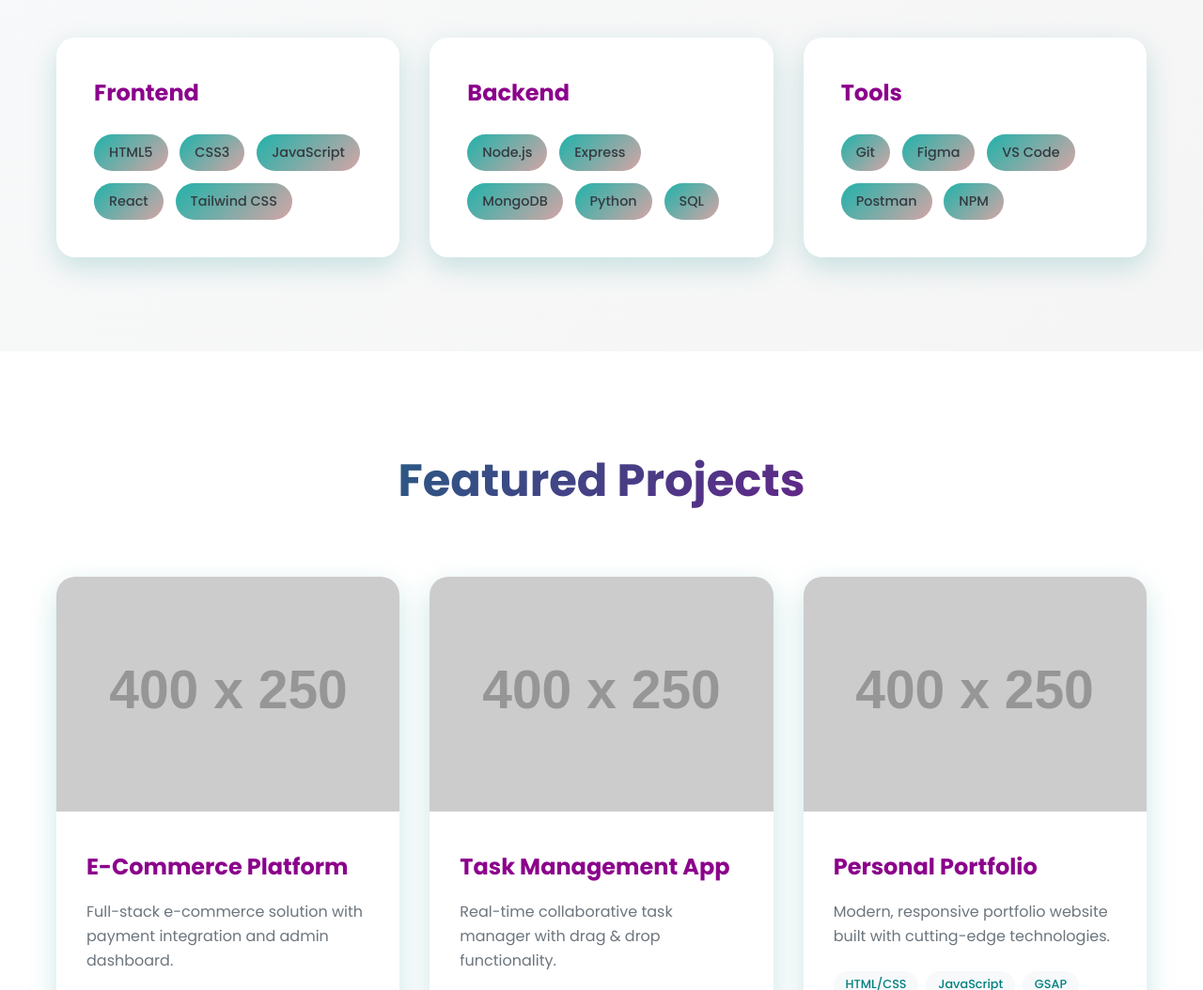
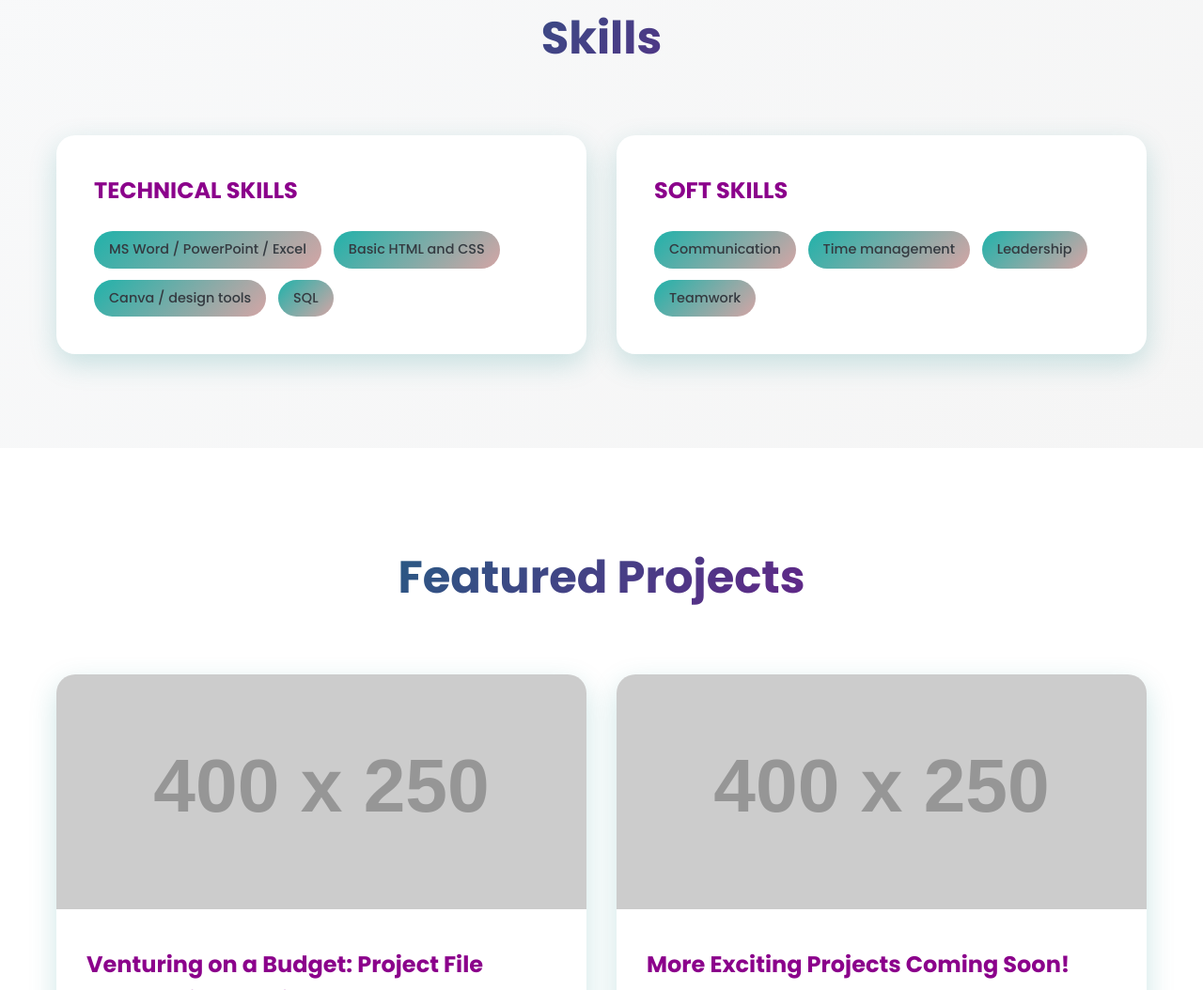
Before and after one commit to vani2810/resume-website-, a plain HTML site: page index.html in a window 1280 px wide. Shown: the part 1746-2800 px from the top of the page at 94% size. Drawn offline with Linux system fonts and the light colour scheme; placeholder pictures from the web are drawn by us.

Commit message:
index.html

```diff
--- a/index.html
+++ b/index.html
@@ -45,18 +45,19 @@
         <div class="hero-container">
             <div class="hero-content">
                 <h1 class="hero-title">Hi, I'm <span class="highlight">Vani Goel</span></h1>
-                <p class="hero-subtitle">Full Stack Developer & UI/UX Designer</p>
+
                 <p class="hero-description">
-                    Passionate about creating beautiful, functional web experiences
-                    that solve real-world problems with clean, modern code.
+                    “Hi, I’m Vani Goel, living in Ahmedabad, Gujarat.
+A BBA student with a strong interest in business, marketing, and entrepreneurship. I enjoy turning small ideas into practical projects and learning through real-world experiences.”
                 </p>
                 <div class="hero-buttons">
                     <a href="#projects" class="btn btn-primary">View My Work</a>
                     <a href="#contact" class="btn btn-secondary">Get In Touch</a>
                 </div>
             </div>
+
 <div class="hero-image">
-                <div class="profile-image"></div>
+    <img src="images/vani.jpg" alt="Vani Goel" class="profile-image">
 </div>
         </div>
     </section>
@@ -68,10 +69,12 @@
             <div class="about-content">
                 <div class="about-text">
                     <p>
-                        I'm a dedicated Full Stack Developer with a keen eye for design.
-                        I love turning complex problems into simple, beautiful solutions.
-                        Currently focused on building responsive web applications using
-                        modern technologies.
+                        I am a motivated BBA student with a strong interest in business,
+                        marketing, and creative problem-solving. I enjoy learning new skills
+                        and applying them through academic projects and presentations. I am
+                        known for my discipline, adaptability, and ability to work well both
+                        independently and in teams. I aim to build a strong foundation in commerce
+                        while continuously growing my knowledge and practical experience.
                     </p>
                     <div class="about-stats">
                         <div class="stat">
@@ -98,33 +101,22 @@
             <h2 class="section-title">Skills</h2>
             <div class="skills-grid">
                 <div class="skill-category">
-                    <h3>Frontend</h3>
+                    <h3>TECHNICAL SKILLS</h3>
                     <div class="skill-tags">
-                        <span>HTML5</span>
-                        <span>CSS3</span>
-                        <span>JavaScript</span>
-                        <span>React</span>
-                        <span>Tailwind CSS</span>
-                    </div>
-                </div>
-                <div class="skill-category">
-                    <h3>Backend</h3>
-                    <div class="skill-tags">
-                        <span>Node.js</span>
-                        <span>Express</span>
-                        <span>MongoDB</span>
-                        <span>Python</span>
+                        <span>MS Word / PowerPoint / Excel</span>
+                        <span>Basic HTML and CSS</span>
+                        <span>Canva / design tools</span>
                         <span>SQL</span>
                     </div>
                 </div>
                 <div class="skill-category">
-                    <h3>Tools</h3>
+                    <h3>SOFT SKILLS</h3>
                     <div class="skill-tags">
-                        <span>Git</span>
-                        <span>Figma</span>
-                        <span>VS Code</span>
-                        <span>Postman</span>
-                        <span>NPM</span>
+                        <span>Communication</span>
+                        <span>Time management</span>
+                        <span>Leadership</span>
+                        <span>Teamwork</span>
+
                     </div>
                 </div>
             </div>
@@ -136,49 +128,38 @@
     <div class="container">
         <h2 class="section-title">Featured Projects</h2>
         <div class="projects-grid">
+            <!-- YOUR MAIN PROJECT -->
             <div class="project-card">
                 <div class="project-image">
-                        <img src="https://via.placeholder.com/400x250/008080/ffffff?text=E-Commerce" alt="E-Commerce">
+                    <img src="https://via.placeholder.com/400x250/008080/ffffff?text=Budget+Project" alt="Budget Project">
                 </div>
                 <div class="project-content">
-                        <h3>E-Commerce Platform</h3>
-                        <p>Full-stack e-commerce solution with payment integration and admin dashboard.</p>
+                    <h3>Venturing on a Budget: Project File Preparation Service for Board Students</h3>
+                    <p>This project focuses on starting a small-scale business with a minimal investment of <strong>₹200</strong>, offering creative and well-structured project file preparation services to 10th and 12th board students. The venture aimed to reduce students' academic stress by providing neatly designed files, resulting in a <strong>profit of ₹300</strong>. It highlights the importance of opportunity identification, timing, and effective execution in entrepreneurship.</p>
                     <div class="project-tech">
-                            <span>React</span>
-                            <span>Node.js</span>
-                            <span>MongoDB</span>
+                        <span>A4 Sheets</span>
+                        <span>Chart Papers</span>
+                        <span>Decorative Materials</span>
+                        <span>Creative Designing</span>
+                        <span>UPI Payments</span>
+                        <span>Networking</span>
                     </div>
                     <a href="#" class="project-link">View Project</a>
                 </div>
             </div>
+
+            <!-- COMING SOON CARD -->
             <div class="project-card">
                 <div class="project-image">
-                        <img src="https://via.placeholder.com/400x250/8B008B/ffffff?text=Task+Manager" alt="Task Manager">
+                    <img src="https://via.placeholder.com/400x250/8B008B/ffffff?text=Coming+Soon" alt="Coming Soon">
                 </div>
                 <div class="project-content">
-                        <h3>Task Management App</h3>
-                        <p>Real-time collaborative task manager with drag & drop functionality.</p>
+                    <h3>More Exciting Projects Coming Soon!</h3>
+                    <p>Building amazing projects. Stay tuned for updates!</p>
                     <div class="project-tech">
-                            <span>Next.js</span>
-                            <span>Socket.io</span>
-                            <span>PostgreSQL</span>
+                        <span>Web Development</span>
                     </div>
-                        <a href="#" class="project-link">View Project</a>
-                    </div>
-                </div>
-                <div class="project-card">
-                    <div class="project-image">
-                        <img src="https://via.placeholder.com/400x250/B76E79/ffffff?text=Portfolio" alt="Portfolio">
-                    </div>
-                    <div class="project-content">
-                        <h3>Personal Portfolio</h3>
-                        <p>Modern, responsive portfolio website built with cutting-edge technologies.</p>
-                        <div class="project-tech">
-                            <span>HTML/CSS</span>
-                            <span>JavaScript</span>
-                            <span>GSAP</span>
-                        </div>
-                        <a href="#" class="project-link">View Project</a>
+                    <a href="#" class="project-link">Watch This Space</a>
                 </div>
             </div>
         </div>
```
Lines whose indentation alone changed are shown as unchanged.
